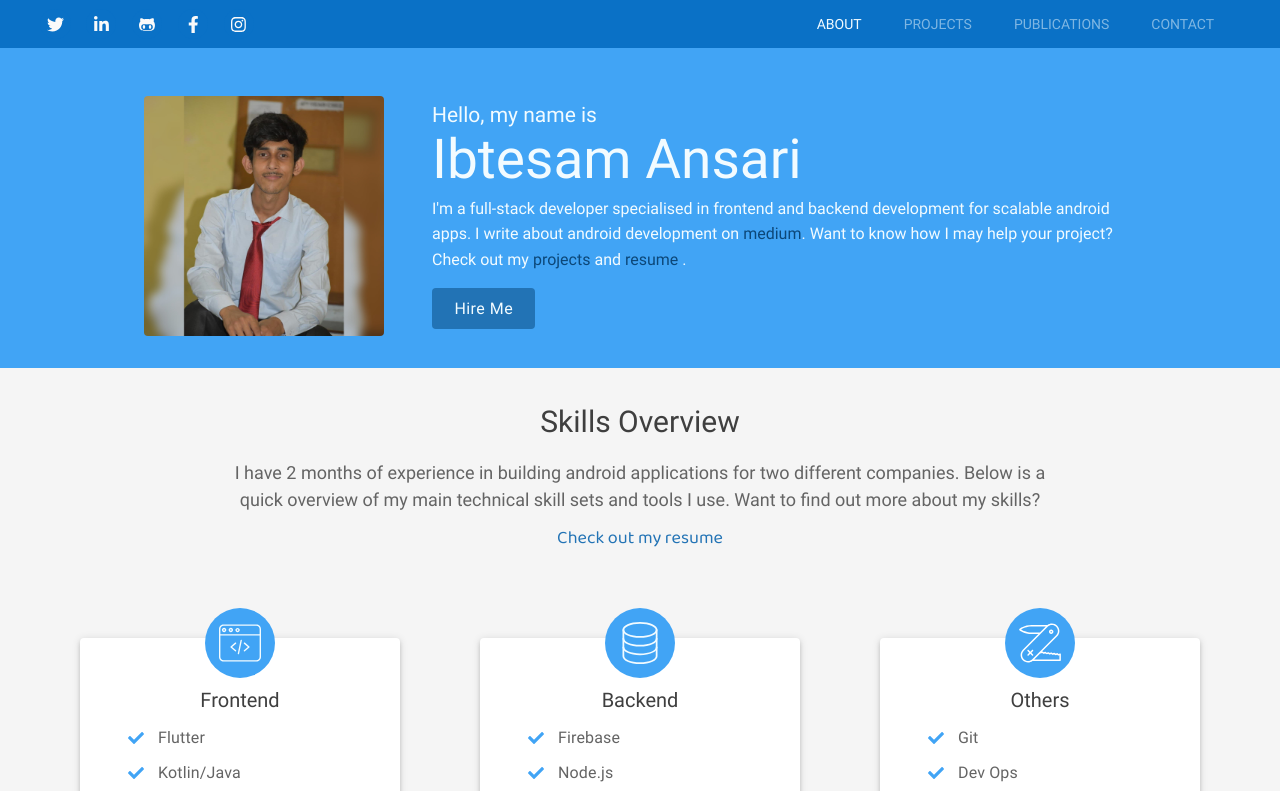
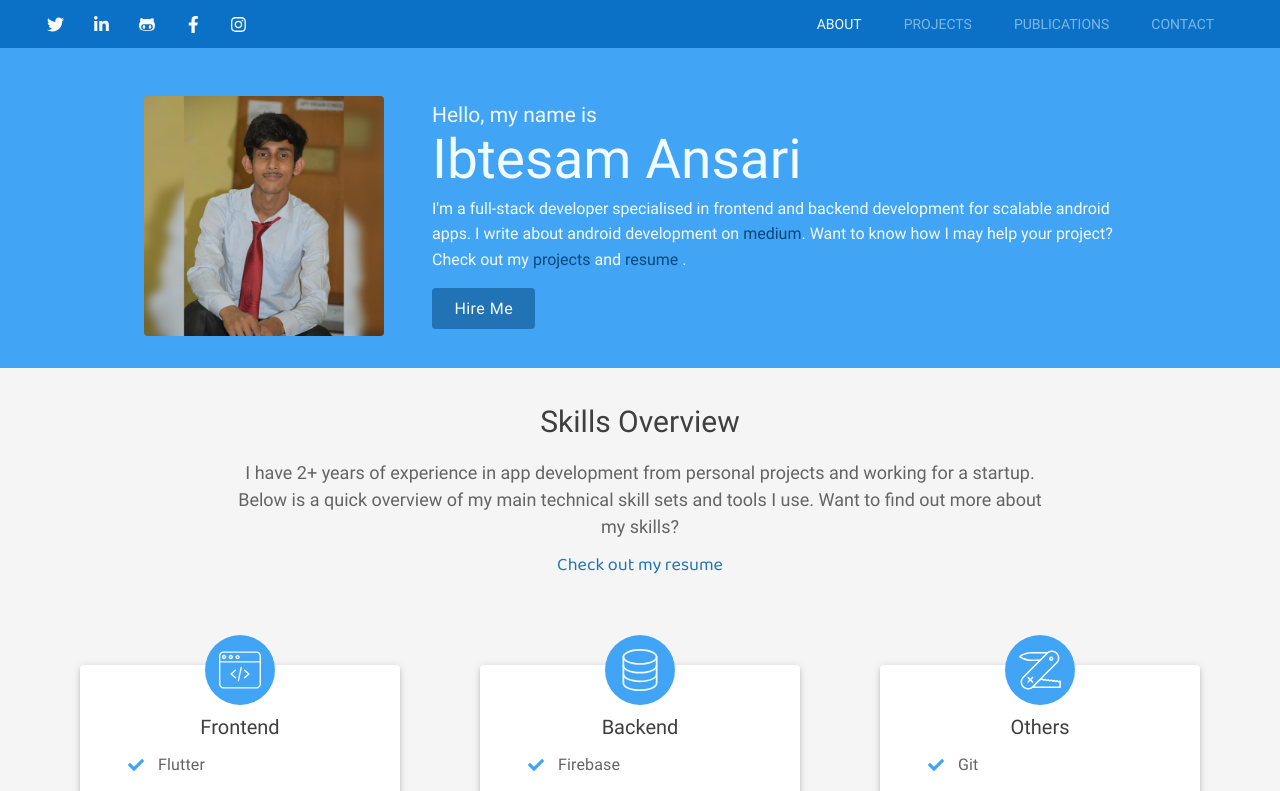
Before and after one commit to jasbindar-singh/portfolio-react, a React (Create React App) app: page / in a window 1280 px wide. Shown: the top 791 px of the page. Built offline with nearby package versions, Linux system fonts and the light colour scheme; no server answers.

Commit message:
minor fix

```diff
--- a/src/pages/about/SkillsOverview.js
+++ b/src/pages/about/SkillsOverview.js
@@ -53,7 +53,7 @@ export default function SkillsOverview() {
     return (
         <Box className={classes.containerBox}>
             <h1>Skills Overview</h1>
-            <p>I have 2 months of experience in building android applications for two different companies. Below is a quick overview of my main technical skill sets and tools I use. Want to find out more about my skills? </p>
+            <p>I have 2+ years of experience in app development from personal projects and working for a startup. Below is a quick overview of my main technical skill sets and tools I use. Want to find out more about my skills? </p>
             <a href={DataMap.about.resume} target='_blank'>Check out my resume</a>
             <Box className={classes.skillList}>
                 <SkillCard skillName='frontend' />
```
